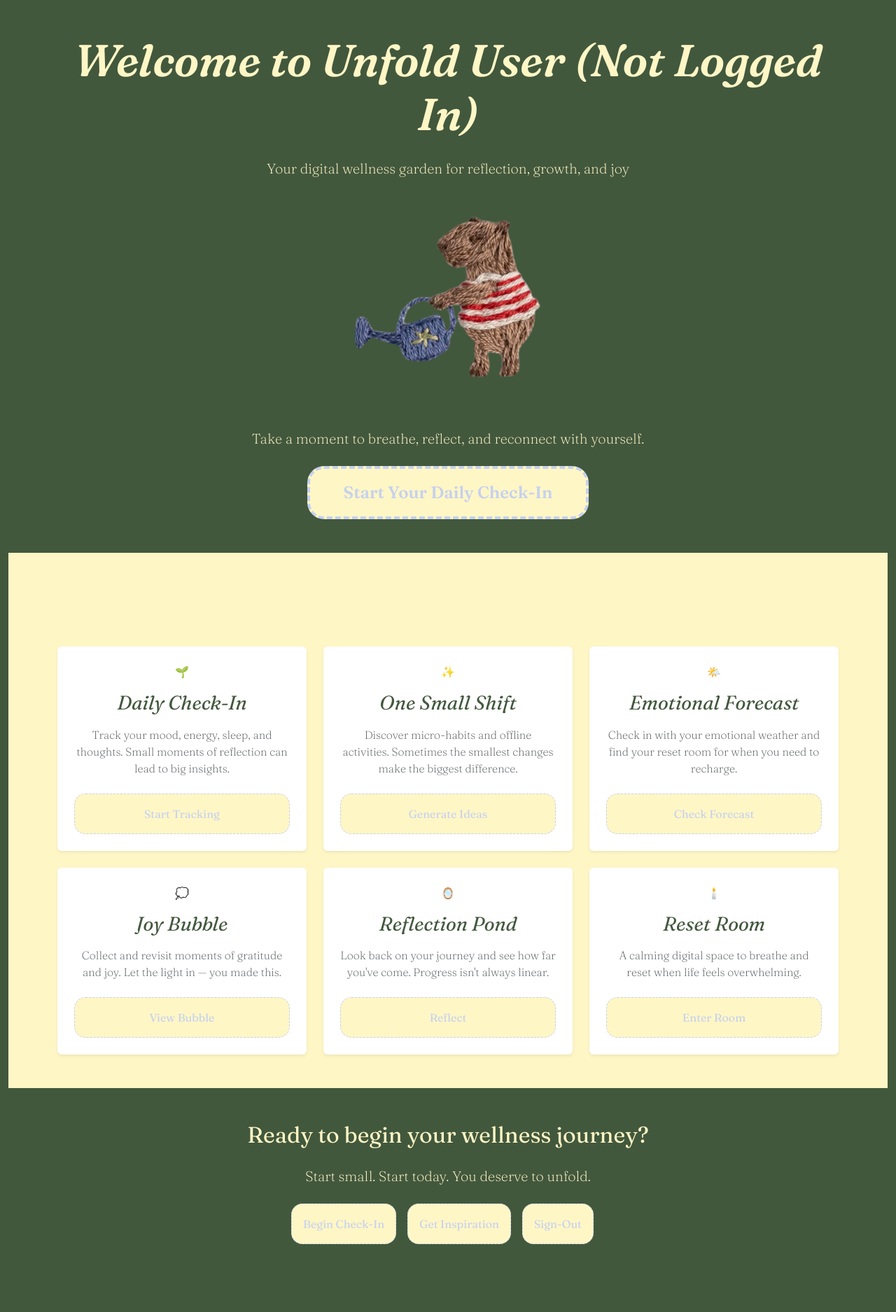
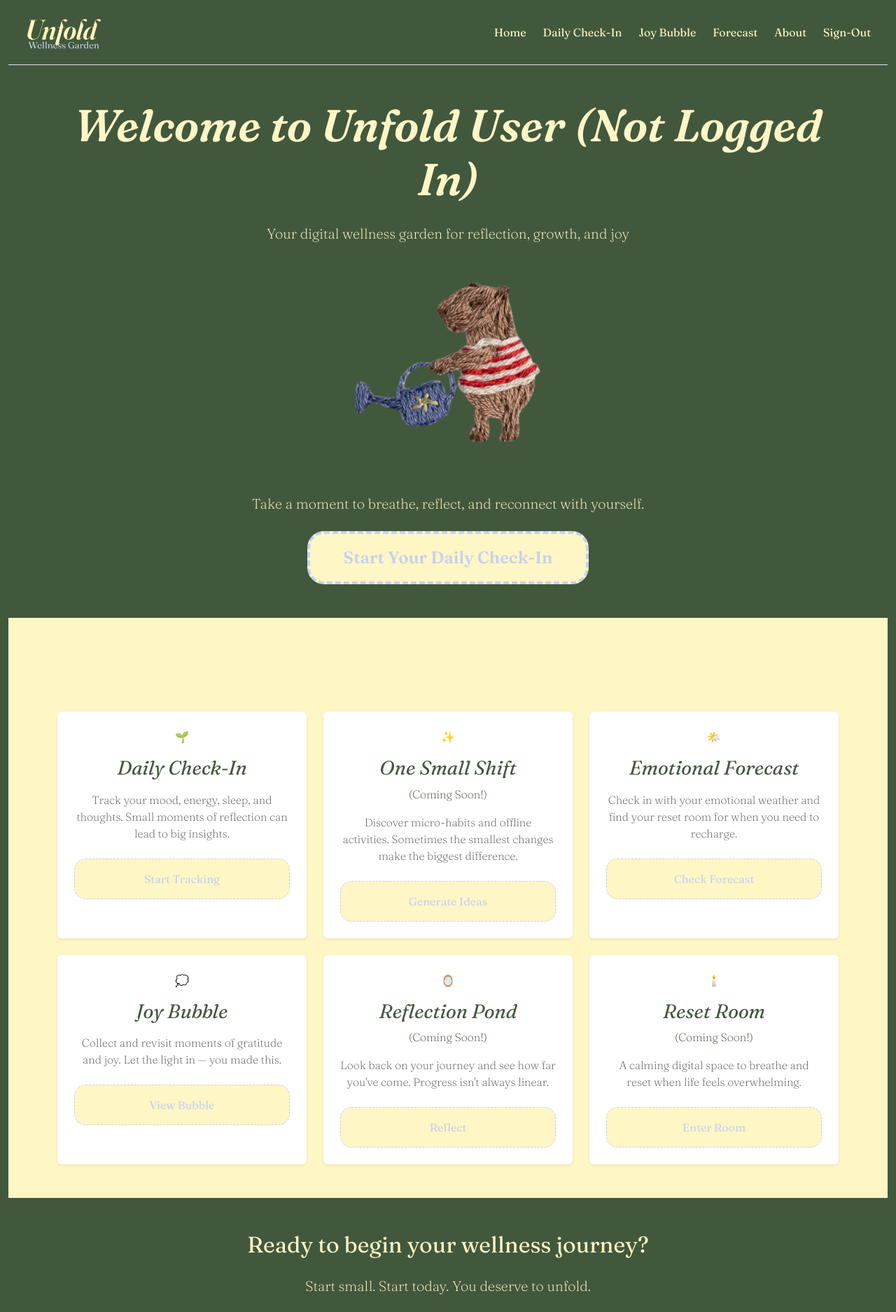
Before and after one commit to info340-su25/project-group-a8, a React (Vite) app: page /home in a window 1280 px wide. Shown: the top 1875 px of the page at 70% size. Before the commit the page ends 1826 px from the top, so only its background shows below. Built offline with nearby package versions, Linux system fonts and the light colour scheme; no server answers.

Commit message:
disabled all links to unfinished features

```diff
--- a/src/components/About.jsx
+++ b/src/components/About.jsx
@@ -1,6 +1,23 @@
+import { Link } from "react-router-dom";
+
+
 export default function About() {
   return (
         <div>
+            <header className="d-flex justify-content-between align-items-center px-4 py-3 border-bottom">
+                <img src="/img/unfold_logo.png" alt="Unfold Logo" height="60" />
+                <nav className="d-none d-md-flex gap-4">
+                    <Link to="/home" className="nav-link">Home</Link>
+                    <Link to="/tracker" className="nav-link">Daily Check-In</Link>
+                    <Link to="/joy" className="nav-link">Joy Bubble</Link>
+                    <Link to="/forecast" className="nav-link">Forecast</Link>
+                    <Link to="/about" className="nav-link">About</Link>
+                    <Link to="/signOut" className="nav-link">Sign-Out</Link>
+
+
+                </nav>
+                <button className="btn menu-toggle d-md-none" aria-label="Menu">&#9776;</button>
+            </header>
             <main className="container-fluid pt-5">
 
                 <section className="hero-section text-center py-5">
@@ -75,15 +92,15 @@ export default function About() {
                             {/* Person 3 */}
                             <div className="col-12 col-md-6 col-lg-3">
                                 <article className="team-card rounded-4 p-3 shadow-lg">
-                                <img src="/img/team-3.jpg" alt="Fiona Evans" className="team-avatar" width="96" height="96" />
+                                <img src="/img/team-fiona.png" alt="Fiona Evans" className="team-avatar team-img" />
                                 <div className="team-body">
                                     <h3 className="text-center pb-2 pt-3 text-dark-green">Fiona Evans</h3>
                                     <div className="links pb-3">
-                                        <a href="https://www.linkedin.com/in/kristina-tran-496350376/" target="_blank" rel="noreferrer" className="link-dark-green">LinkedIn</a>
-                                        <a href="mailto:ktran000@uw.edu" className="link-dark-green">Email</a>
+                                        <a href="https://www.linkedin.com/in/fiona-evans-3b348b241/" target="_blank" rel="noreferrer" className="link-dark-green">LinkedIn</a>
+                                        <a href="mailto:fevans05@uw.edu" className="link-dark-green">Email</a>
                                     </div>
-                                    <div className="text-center small mb-3"><strong>Double Degree:</strong> Informatics w/ Data Science & Biochemistry</div>
-                                    <div className="text-center small mb-4s"><strong>Interests:</strong> Software Development, Backend Development, Machine Learning</div>
+                                    <div className="text-center small mb-3"><strong>Degree:</strong> Intended Informatics major with a minor in Cybersecurity</div>
+                                    <div className="text-center small mb-4s"><strong>Interests:</strong> Project Managment, Cybersecurity, Web Development</div>
                                 </div>
                                 </article>
                             </div>
--- a/src/components/Forecast.jsx
+++ b/src/components/Forecast.jsx
@@ -38,59 +38,10 @@ export default function Forecast( {currUser}) {
 
         })
     }, [])
-    // let stress = tempData.mood.stress;
-    // let overall = tempData.mood.overallMood;
-    // let stressCount = 0;
-    // let overallCount = 0;
-    // if (stress > 7){
-    //     stressCount = 2;
-    // } else if (stress > 4){
-    //     stressCount = 1;
-    // } else {
-    //     stressCount = 0;
-    // }
-    // if (overall > 7){
-    //     overallCount = 2;
-    // } else if (overall > 4){
-    //     overallCount = 1;
-    // } else {
-    //     overallCount = 0;
-    // }
 
-    // //interprets data into string value
-    // let feeling = '';
-    // if (overallCount == 2 && stressCount == 0){
-    //     feeling = 'Happy';
-    // }else if (overallCount == 1 && stressCount == 0){
-    //     feeling = 'Content';
-    // }else if (overallCount == 0 && stressCount == 0){
-    //     feeling = 'Sad';
-    // }else if (overallCount == 2 && stressCount == 1){
-    //     feeling = 'Content';
-    // }else if (overallCount == 1 && stressCount == 1){
-    //     feeling = 'Neutral';
-    // }else if (overallCount == 0 && stressCount == 1){
-    //     feeling = 'Anxious';
-    // }else if (overallCount == 2 && stressCount == 2){
-    //     feeling = 'Neutral';
-    // }else if (overallCount == 1 && stressCount == 2){
-    //     feeling = 'Anxious';
-    // }else if (overallCount == 0 && stressCount == 2){
-    //     feeling = 'Stressed';
-    // } else {
-    //     feeling = 'Mixed';
-    // }
 
-    // // Takes needed data from checkin to make data obj for forecast
-    // const forecastData = {
-    //     id: tempData.createdAt,
-    //     date: tempData.createdAt,
-    //     mood: feeling,
-    //     energy: tempData.mood.energy,
-    //     sleep: tempData.sleep.restfulness,
-    //     thoughts: brainDump
-    // };
-
+    // USED CHATGPT HELP TO TURN MY PREVIOUS CODE INTO SHORT READABLE CONTENT INSTEAD
+    // OF THE CONTINUAL IF ELSE  STATEMENTS
     const moodEntries = tempData.map(entry => ({
         date: entry.createdAt,
         energy: entry.mood?.energy || 0,
@@ -380,7 +331,7 @@ export default function Forecast( {currUser}) {
                 <div className="container">
                     <h2 className="mb-4">Need to Reset?</h2>
                     <p className="lead mb-4">When the emotional weather gets stormy, find calm in your reset room.</p>
-                    <a href="/reset-room" className="btn joy-btn btn-lg">Enter Reset Room</a>
+                    <button className="btn joy-btn btn-lg">Enter Reset Room (Coming Soon!)</button>
                 </div>
             </section>
         </div>
--- a/src/components/Home.jsx
+++ b/src/components/Home.jsx
@@ -32,6 +32,20 @@ export default function Home( {currUser, setCurrUser}) {
 
     return (
         <div className="container-fluid">
+            <header className="d-flex justify-content-between align-items-center px-4 py-3 border-bottom">
+                <img src="/img/unfold_logo.png" alt="Unfold Logo" height="60" />
+                <nav className="d-none d-md-flex gap-4">
+                    <Link to="/home" className="nav-link">Home</Link>
+                    <Link to="/tracker" className="nav-link">Daily Check-In</Link>
+                    <Link to="/joy" className="nav-link">Joy Bubble</Link>
+                    <Link to="/forecast" className="nav-link">Forecast</Link>
+                    <Link to="/about" className="nav-link">About</Link>
+                    <Link to="/signOut" className="nav-link">Sign-Out</Link>
+
+
+                </nav>
+                <button className="btn menu-toggle d-md-none" aria-label="Menu">&#9776;</button>
+            </header>
             {/* Hero Section */}
             <section className="hero-section text-center py-5">
                 <div className="container">
@@ -68,9 +82,10 @@ export default function Home( {currUser, setCurrUser}) {
                                 <div className="text-center mb-3">
                                     <div className="feature-icon mb-3">✨</div>
                                     <h3 className="text-dark-green">One Small Shift</h3>
+                                    <p className="text-dark-green">(Coming Soon!)</p>
                                 </div>
                                 <p className="text-muted mb-4 text-center">Discover micro-habits and offline activities. Sometimes the smallest changes make the biggest difference.</p>
-                                <Link to="/generator" className="btn btn-outline action-btn w-100">Generate Ideas</Link>
+                                <button className="btn btn-outline action-btn w-100">Generate Ideas</button>
                             </div>
                         </div>
 
@@ -101,9 +116,10 @@ export default function Home( {currUser, setCurrUser}) {
                                 <div className="text-center mb-3">
                                     <div className="feature-icon mb-3">🪞</div>
                                     <h3 className="text-dark-green">Reflection Pond</h3>
+                                    <p className="text-dark-green">(Coming Soon!)</p>
                                 </div>
                                 <p className="text-muted mb-4 text-center">Look back on your journey and see how far you've come. Progress isn't always linear.</p>
-                                <Link to="/reflection" className="btn btn-outline action-btn w-100">Reflect</Link>
+                                <button className="btn btn-outline action-btn w-100">Reflect</button>
                             </div>
                         </div>
 
@@ -112,9 +128,10 @@ export default function Home( {currUser, setCurrUser}) {
                                 <div className="text-center mb-3">
                                     <div className="feature-icon mb-3">🕯️</div>
                                     <h3 className="text-dark-green">Reset Room</h3>
+                                    <p className="text-dark-green">(Coming Soon!)</p>
                                 </div>
                                 <p className="text-muted mb-4 text-center">A calming digital space to breathe and reset when life feels overwhelming.</p>
-                                <Link to="/reset-room" className="btn btn-outline action-btn w-100">Enter Room</Link>
+                                <button className="btn btn-outline action-btn w-100">Enter Room</button>
                             </div>
                         </div>
                     </div>
@@ -127,7 +144,7 @@ export default function Home( {currUser, setCurrUser}) {
                     <h2 className="mb-4">Ready to begin your wellness journey?</h2>
                     <p className="lead mb-4">Start small. Start today. You deserve to unfold.</p>
                     <Link to="/tracker" className="btn action-btn btn-lg me-3">Begin Check-In</Link>
-                    <Link to="/generator" className="btn btn-outline action-btn btn-lg me-3">Get Inspiration</Link>
+                    <button className="btn btn-outline action-btn btn-lg me-3">Get Inspiration (Coming Soon!)</button>
                     {/* add sign out  */}
                     <Link to="/signOut" className="btn btn-outline action-btn btn-lg me-3">Sign-Out</Link>
                 </div>
```
Also changed, not shown: 1 other file (tests, documents, lock files or other folders).
